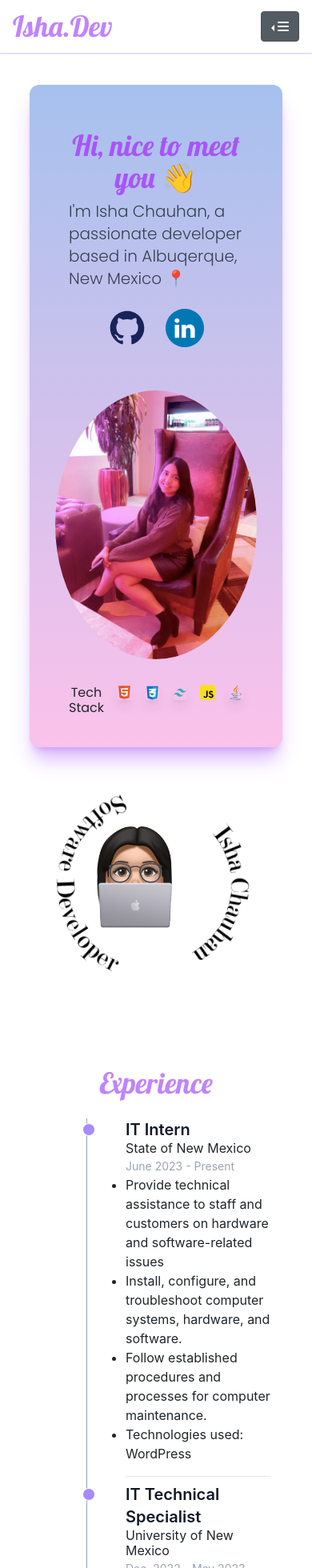
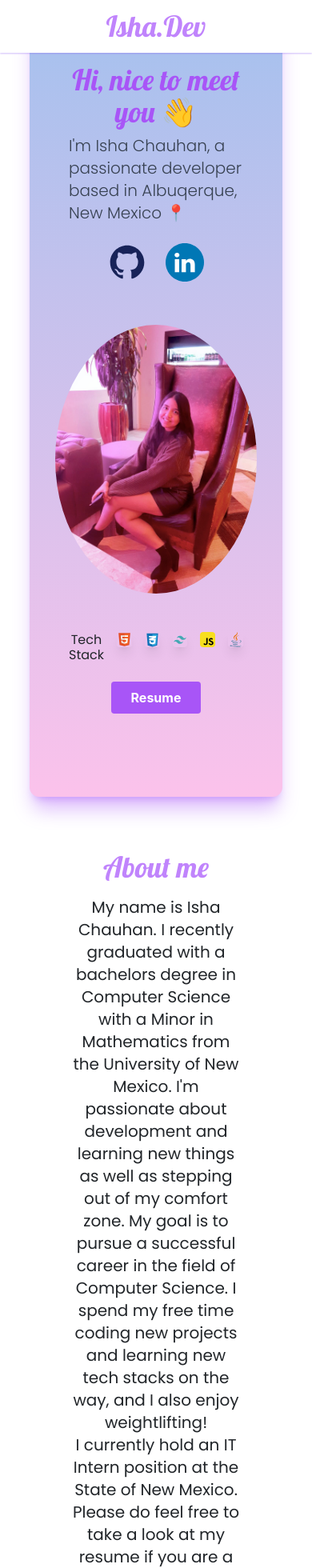
Before and after one commit to izha135/pwebs, a React (Create React App) app: page / in a window 390 px wide. Shown: the top 1960 px of the page at 80% size. Built offline with nearby package versions, Linux system fonts and the light colour scheme.

Commit message:
crushed bugs for responsiveness

```diff
--- a/package.json
+++ b/package.json
@@ -11,8 +11,10 @@
     "@testing-library/user-event": "^13.5.0",
     "babel-plugin-macros": "^3.1.0",
     "bootstrap": "^3.4.1",
+    "hamburger-react": "^2.5.0",
     "jquery": "^3.7.0",
     "react": "^18.2.0",
+    "react-burger-menu": "^3.0.9",
     "react-dom": "^18.2.0",
     "react-scripts": "5.0.1",
     "react-scroll": "^1.8.9",
--- a/src/Pages/Home.jsx
+++ b/src/Pages/Home.jsx
@@ -10,6 +10,8 @@ function Home() {
   return (
     <div>
       <NavBar />
+
+      <br />
       <Hero />
       <About />
       <Experience />
--- a/src/components/About-Me.jsx
+++ b/src/components/About-Me.jsx
@@ -8,20 +8,39 @@ export default function About() {
       <div className="row">
         <div className="col-lg-6 col-md-6 col-sm-12 col-xs-12 px-5 py-4">
           <div className="  ">
+            <h1 className="xl-s:mt-[5rem] mb-3 text-4xl font-lobster-one text-purple-400 xs-s:mt-3">
+              About me
+            </h1>
+            <p className="xl-s:text-left md-s:text-center  font-poppins text-xl ">
+              My name is Isha Chauhan. I recently graduated with a bachelors
+              degree in Computer Science with a Minor in Mathematics from the
+              University of New Mexico. I'm passionate about development and
+              learning new things as well as stepping out of my comfort zone. My
+              goal is to pursue a successful career in the field of Computer
+              Science. I spend my free time coding new projects and learning new
+              tech stacks on the way, and I also enjoy weightlifting! <br />I
+              currently hold an IT Intern position at the State of New Mexico.
+              <br />
+              Please do feel free to take a look at my resume if you are a
+              recruiter or know of any opportunities I could potentially grab.
+              Look forward to hearing from you! :)
+            </p>
+          </div>
+        </div>
+        <div className="col mx-auto my-auto">
           <img
-              className=" absolute xl-s:w-[14rem] ml-[10rem] xl-s:mt-[9rem] md-s:mt-7 md-s:ml-[13rem] xs-s:ml-1 xs-s:w-[10rem] xs-s:-mt-1"
+            className=" absolute xl-s:w-[14rem]  xl-s:mt-[9rem] lg-s:ml-[15rem]  lg-s:w-[16rem] md-s:mt-[5rem] md-s:ml-[15rem] sm-s:ml-[12rem] sm-s:mt-[5rem] xs-s:ml-10 xs-s:w-[12rem] xs-s:mt-5"
             src={imgas}
             alt=""
           />
           <span className=" ">
             <img
               className="
-       relative float-start float-sm-center  xl-s:w-[20rem] ml-[7rem] xl-s:mt-[8rem] md-s:mt-[1rem] md-s:ml-[10rem] z-10 animate-spin xs-s:-ml-1  xs-s:w-[26rem]"
+       relative float-start float-sm-center  xl-s:w-[20rem] ml-[7rem] xl-s:mt-[8rem] md-s:mt-[1rem] md-s:ml-[10rem] sm-s:ml-[6rem] z-10 animate-spin xs-s:-ml-1  xs-s:w-[26rem]"
               src={mylogo}
               alt=""
             />
           </span>
-          </div>
         </div>
       </div>
     </section>
@@ -46,22 +65,22 @@ export default function About() {
     //     </span>
     //   </div>
     //   <div className="flex-1">
-    //     <h1 className="xl-s:mt-[5rem] mb-3 text-4xl font-lobster-one text-purple-400 xs-s:mt-3">
-    //       About me
-    //     </h1>
-    //     <p className="xl-s:text-left md-s:text-center  font-poppins text-xl ">
-    //       My name is Isha Chauhan. I recently graduated with a bachelors degree
-    //       in Computer Science with a Minor in Mathematics from the University of
-    //       New Mexico. I'm passionate about development and learning new things
-    //       as well as stepping out of my comfort zone. My goal is to pursue a
-    //       successful career in the field of Computer Science. I spend my free
-    //       time coding new projects and learning new tech stacks on the way, and
-    //       I also enjoy weightlifting! <br />I currently hold an IT Intern
-    //       position at the State of New Mexico. <br />
-    //       Please do feel free to take a look at my resume if you are a recruiter
-    //       or know of any opportunities I could potentially grab. Look forward to
-    //       hearing from you! :)
-    //     </p>
+        <h1 className="xl-s:mt-[5rem] mb-3 text-4xl font-lobster-one text-purple-400 xs-s:mt-3">
+          About me
+        </h1>
+        <p className="xl-s:text-left md-s:text-center  font-poppins text-xl ">
+          My name is Isha Chauhan. I recently graduated with a bachelors degree
+          in Computer Science with a Minor in Mathematics from the University of
+          New Mexico. I'm passionate about development and learning new things
+          as well as stepping out of my comfort zone. My goal is to pursue a
+          successful career in the field of Computer Science. I spend my free
+          time coding new projects and learning new tech stacks on the way, and
+          I also enjoy weightlifting! <br />I currently hold an IT Intern
+          position at the State of New Mexico. <br />
+          Please do feel free to take a look at my resume if you are a recruiter
+          or know of any opportunities I could potentially grab. Look forward to
+          hearing from you! :)
+        </p>
     //   </div>
     // </section>*/
   );
--- a/src/components/Hero.jsx
+++ b/src/components/Hero.jsx
@@ -17,9 +17,9 @@ export default function Hero() {
     };
   };
   return (
-    <section className="jumbotron container rounded-xl bg-gradient-to-t from-[#fbc2eb] to-[#a6c1ee]  shadow-xl shadow-purple-500/40">
+    <section className="jumbotron  container  rounded-xl bg-gradient-to-t from-[#fbc2eb] to-[#a6c1ee]  shadow-xl shadow-purple-500/40">
       <div className="row">
-        <div className="col-lg-6 col-md-6 col-sm-12 col-xs-12 px-5 py-4">
+        <div className="col-lg-6 col-md-6 col-sm-12 col-xs-12 px-5 py-4 mx-auto">
           <h1 className="text-purple-500 inline-block font-lobster-one text-4xl mb-2 align-top float-lg-left ">
             Hi, nice to meet you 👋
           </h1>
@@ -45,7 +45,7 @@ export default function Hero() {
 
           {/* bruh fix me  */}
         </div>
-        <div className="col  ">
+        <div className="col ">
           <img
             className=" mx-auto d-block h-[24rem] rounded-circle scale-1.7   md-s:-ml-[4rem] max-w-md sm-s:mx-5 py-4"
             src={me2}
@@ -53,7 +53,7 @@ export default function Hero() {
           />
         </div>
         <div class="w-100"></div>
-        <div className=" col-lg-6 col-md-6 col-sm-12 col-xs-12 px-5 py-2">
+        <div className=" col-lg-6 col-md-6 col-sm-12 col-xs-12 px-5 py-4">
           <ul className="d-flex flex-row gap-4 list-inline text-wrap">
             <li>
               <h1 className="font-poppins float-lg-left  float-sm-center  md-s:text-3xl sm-s:text-lg xl-s:text-xl">
@@ -97,6 +97,16 @@ export default function Hero() {
               />
             </li>
           </ul>
+          <a
+            href={resume}
+            target="_blank"
+            download="Resume_Isha"
+            rel="noreferrer"
+          >
+            <button className=" mt-4 bg-purple-500 w-[7rem] xl-s:-ml-[36rem] xl-s:mt-6 md-s:-ml-[6rem] md-s:mt-5 hover:bg-purple-600 text-white font-bold py-2 mb-12 xl-s:px-4 sm-s:mt-10 rounded">
+              Resume
+            </button>
+          </a>
         </div>
       </div>
     </section>
@@ -189,16 +199,6 @@ export default function Hero() {
     //         <li></li>
     //       </ul>
 
-    //       <a
-    //         href={resume}
-    //         target="_blank"
-    //         download="Resume_Isha"
-    //         rel="noreferrer"
-    //       >
-    //         <button className=" bg-purple-500 w-[7rem] xl-s:-ml-[36rem] xl-s:mt-6 md-s:-ml-[6rem] md-s:mt-5 hover:bg-purple-600 text-white font-bold py-2 mb-12 xl-s:px-4 sm-s:mt-10 rounded">
-    //           Resume
-    //         </button>
-    //       </a>
     //     </div>
     //   </div>
     // </section>
--- a/src/components/NavBar.jsx
+++ b/src/components/NavBar.jsx
@@ -3,39 +3,18 @@ import { Link, animateScroll as scroll } from "react-scroll";
 
 function NavBar() {
   return (
-    <nav class="navbar navbar-expand-sm w-full shadow-sm sticky-top z-10 bg-white mb-10 shadow-violet-500/40 ">
-      <div class="container-fluid ">
+    <nav class="navbar  navbar-expand-sm  shadow-sm fixed-top  bg-white mb-16 shadow-violet-500/40 ">
+      <div class="container ">
         <span
-          className="navbar-brand text-purple-400 text-4xl  "
+          className="navbar-brand mx-auto text-purple-400 text-4xl  "
           onClick={() => scroll.scrollToTop()}
         >
-          <a className="  font-lobster-one  ">Isha.Dev</a>
+          <a className="  font-lobster-one text-sm-center text-xs-center ">
+            Isha.Dev
+          </a>
         </span>
-        <div className="dropdown show inline-block dropleft gap-10">
-          <button
-            className="btn btn-secondary dropdown-toggle d-lg-none inline-block"
-            type="button"
-            id="#navbarNav"
-            data-toggle="dropdown"
-            aria-haspopup="true"
-            aria-expanded="false"
-          >
-            <i className="fa-solid fa-bars"></i>
-          </button>
-          <div
-            class="dropdown-menu dropdown-menu-sm-left pull-right"
-            id="navbarNav"
-          >
-            <ul className="pull-left">
-              <li class="dropdown-item">Action</li>
-              <li class="dropdown-item">Action</li>
-              <li class="dropdown-item">Action</li>
-            </ul>
-          </div>
-        </div>
-      </div>
 
-      <div className="d-none d-lg-block d-xl-block">
+        <div className="d-none d-md-block d-lg-block d-xl-block">
           <ul
             className="  inline-block justify-content-end d-flex flex-row"
             id="navbarNav"
@@ -107,89 +86,8 @@ function NavBar() {
             </li>
           </ul>
         </div>
+      </div>
     </nav>
-
-    // <header className=" bg-white flex sticky shadow-lg shadow-violet-500/40 top-0 rounded z-10">
-    //   <div className="ml-12  ">
-    //     <span className="basis-5" onClick={() => scroll.scrollToTop()}>
-    //       <button className="text-4xl text-purple-400 font-lobster-one  px-10 py-6 border-none">
-    //         Isha.Dev
-    //       </button>
-    //     </span>
-    //   </div>
-    //   <div className=" justify-between  absolute right-0 mr-12 ">
-    //     <ul className="">
-    //       <li className="inline-block hover:cursor-pointer px-6 py-6 font-roboto-mono 	text-purple-400 text-2xl">
-    //         <Link
-    //           activeClass="active"
-    //           to="home"
-    //           spy={true}
-    //           smooth={true}
-    //           offset={-70}
-    //           duration={500}
-    //         >
-    //           Home
-    //         </Link>
-    //       </li>
-    //       <li className="inline-block hover:cursor-pointer px-6 py-6 font-roboto-mono  text-purple-400	 text-2xl">
-    //         <Link
-    //           to="about"
-    //           activeClass="active"
-    //           spy={true}
-    //           smooth={true}
-    //           offset={-70}
-    //           duration={500}
-    //         >
-    //           About
-    //         </Link>
-    //       </li>
-    //       <li className="inline-block hover:cursor-pointer px-6 py-6 font-roboto-mono  text-purple-400 text-2xl">
-    //         <Link
-    //           to="exp"
-    //           activeClass="active"
-    //           spy={true}
-    //           smooth={true}
-    //           offset={-70}
-    //           duration={500}
-    //         >
-    //           Experience
-    //         </Link>
-    //       </li>
-    //       <li className="inline-block hover:cursor-pointer px-6 py-6 font-roboto-mono  text-purple-400 text-2xl">
-    //         <Link
-    //           to="projects"
-    //           activeClass="active"
-    //           spy={true}
-    //           smooth={true}
-    //           offset={-70}
-    //           duration={500}
-    //         >
-    //           Projects
-    //         </Link>
-    //       </li>
-    //       <li className="inline-block hover:cursor-pointer px-6 py-6 font-roboto-mono  text-purple-400 text-2xl">
-    //         <Link
-    //           to="contact"
-    //           activeClass="active"
-    //           spy={true}
-    //           smooth={true}
-    //           offset={-70}
-    //           duration={500}
-    //         >
-    //           Contact
-    //         </Link>
-    //       </li>
-    //     </ul>
-    //   </div>
-    //   {/* <button className="block lg-s:hidden">
-    //     <i
-    //       icon="fa-solid fa-bars"
-    //       onclick="onToggleMenu(this)"
-    //       name="menu"
-    //       class="text-3xl cursor-pointer "
-    //     ></i>
-    //   </button> */}
-    // </header>
   );
 }
 
```
Also changed, not shown: src/index.js (+6 -6 lines), 1 other file (tests, documents, lock files or other folders). Lines whose indentation alone changed are shown as unchanged.
